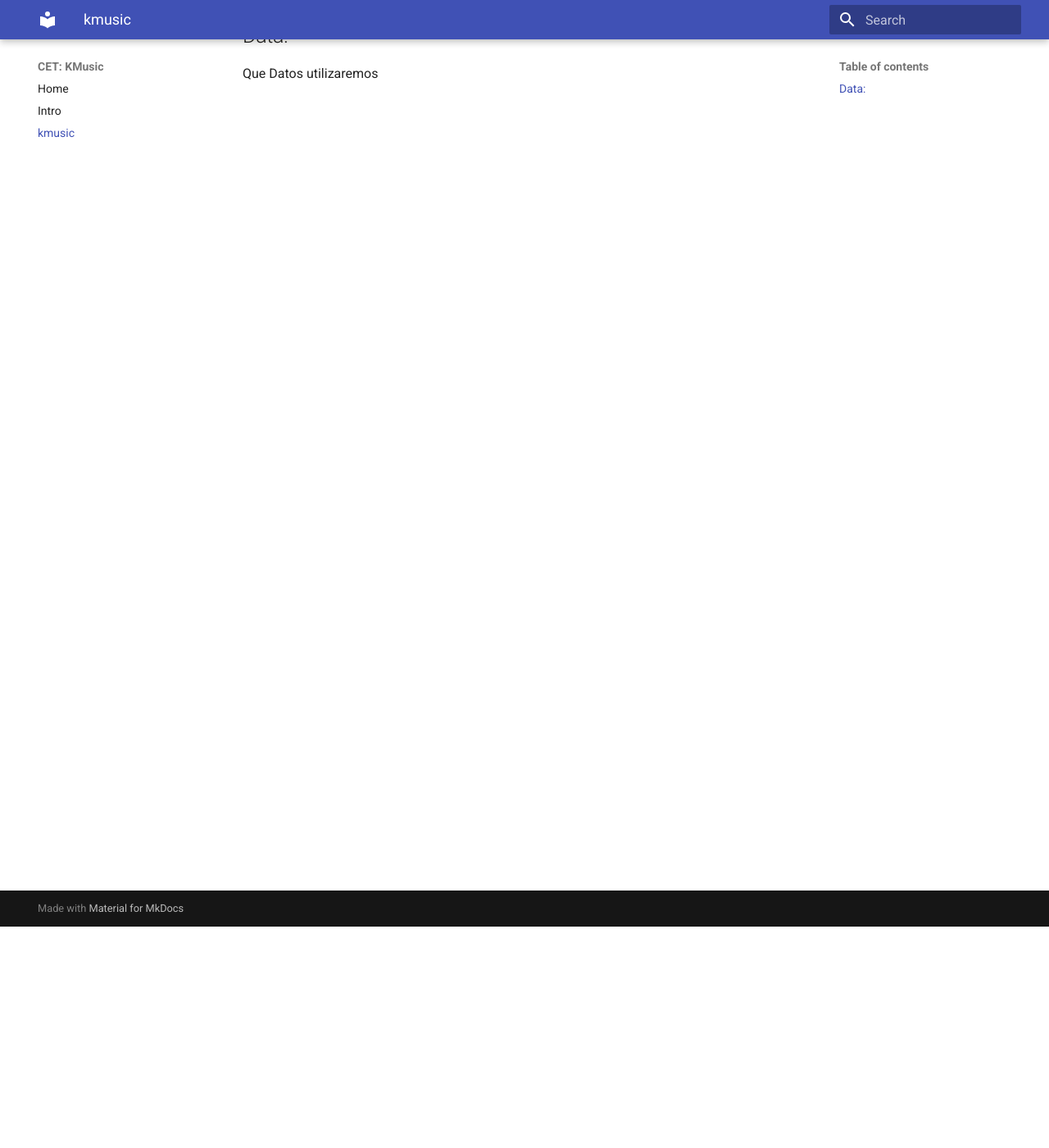
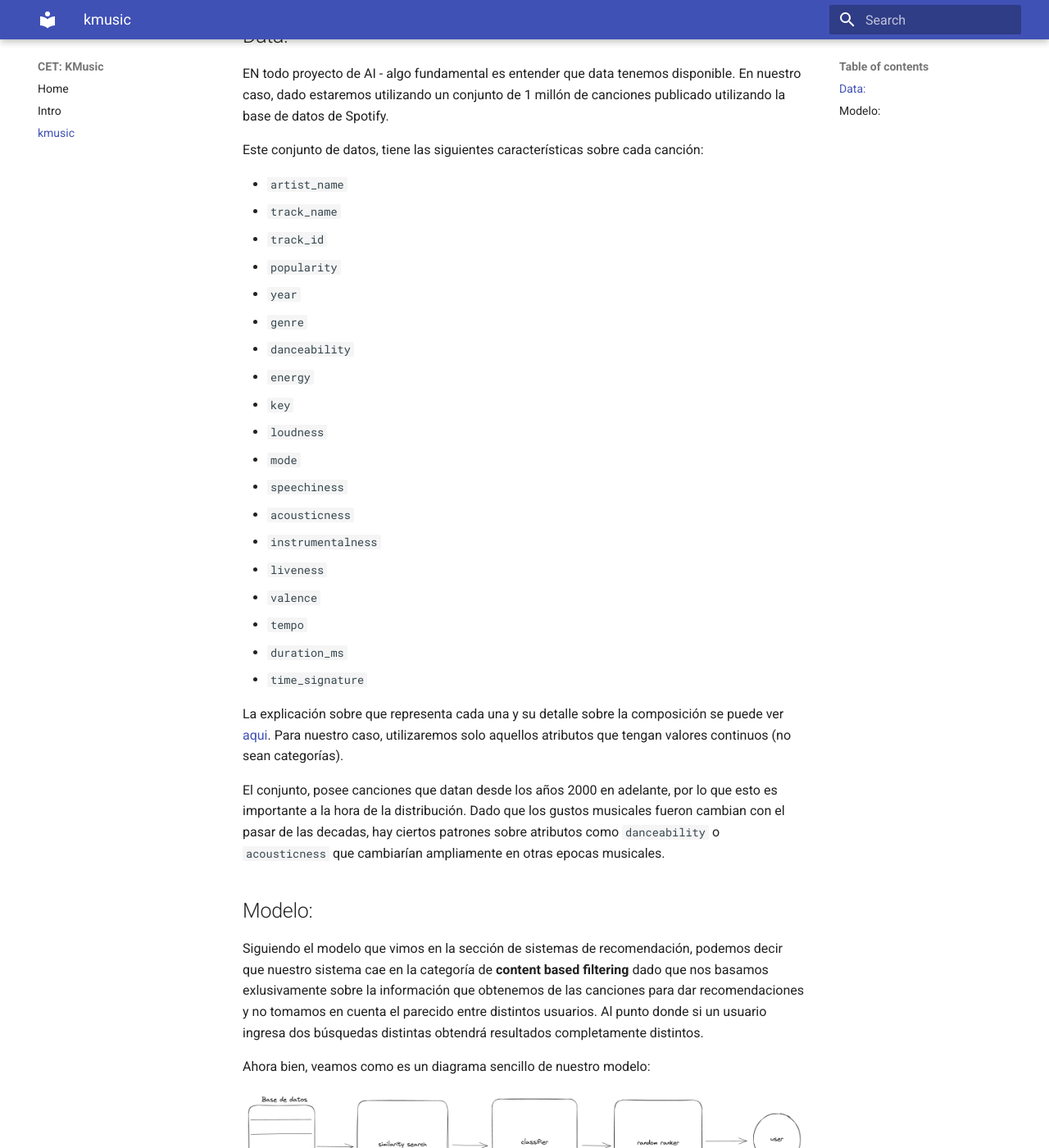
Before and after one commit to levensworth/cet-project, an MkDocs documentation site: the page built from docs/docs/kmusic.md, in a window 1280 px wide and 1400 px high, scrolled down 270 px. Shown: the whole window at 82% size. Built offline with MkDocs 1.6.1 and Material for MkDocs 9.7.7, drawn with Linux system fonts in a browser that asks for light colours.

Commit message:
[ADD] more info

```diff
--- a/docs/docs/kmusic.md
+++ b/docs/docs/kmusic.md
@@ -5,4 +5,42 @@ introducciôn a sistemas de recommendación dado que ahí se enuncian ciertos co
 que utilizaremos.
 
 ## Data:
-Que Datos utilizaremos
+EN todo proyecto de AI
+-  algo fundamental es entender que data tenemos disponible. En nuestro caso,
+dado estaremos utilizando un conjunto de 1 millón de canciones publicado utilizando la base de datos
+de Spotify.
+
+Este conjunto de datos, tiene las siguientes características sobre cada canción:
+
+- `artist_name`
+- `track_name`
+- `track_id`
+- `popularity`
+- `year`
+- `genre`
+- `danceability`
+- `energy`
+- `key`
+- `loudness`
+- `mode`
+- `speechiness`
+- `acousticness`
+- `instrumentalness`
+- `liveness`
+- `valence`
+- `tempo`
+- `duration_ms`
+- `time_signature`
+
+La explicación sobre que representa cada una y su detalle sobre la composición se puede ver [aqui](https://www.kaggle.com/datasets/amitanshjoshi/spotify-1million-tracks/). Para nuestro caso, utilizaremos solo aquellos atributos que tengan valores continuos (no sean categorías).
+
+El conjunto, posee canciones que datan desde los años 2000 en adelante, por lo que esto es importante a la hora de la distribución. Dado que los gustos musicales fueron cambian con el pasar de las decadas, hay ciertos patrones sobre atributos como `danceability` o `acousticness` que cambiarían ampliamente en otras epocas musicales.
+
+
+## Modelo:
+
+Siguiendo el modelo que vimos en la sección de sistemas de recomendación, podemos decir que nuestro sistema cae en la categoría de **content based filtering** dado que nos basamos exlusivamente sobre la información que obtenemos de las canciones para dar recomendaciones y no tomamos en cuenta el parecido entre distintos usuarios. Al punto donde si un usuario ingresa dos búsquedas distintas obtendrá resultados completamente distintos.
+
+Ahora bien, veamos como es un diagrama sencillo de nuestro modelo:
+
+![kmusic_arc](imgs/kmagic_arc.png)
```
Also changed, not shown: docs/docs/index.md (+6 -0 lines), docs/docs/intro.md (+1 -1 lines), docs/docs/imgs/kmagic_arc.png (added), 1 other file.
